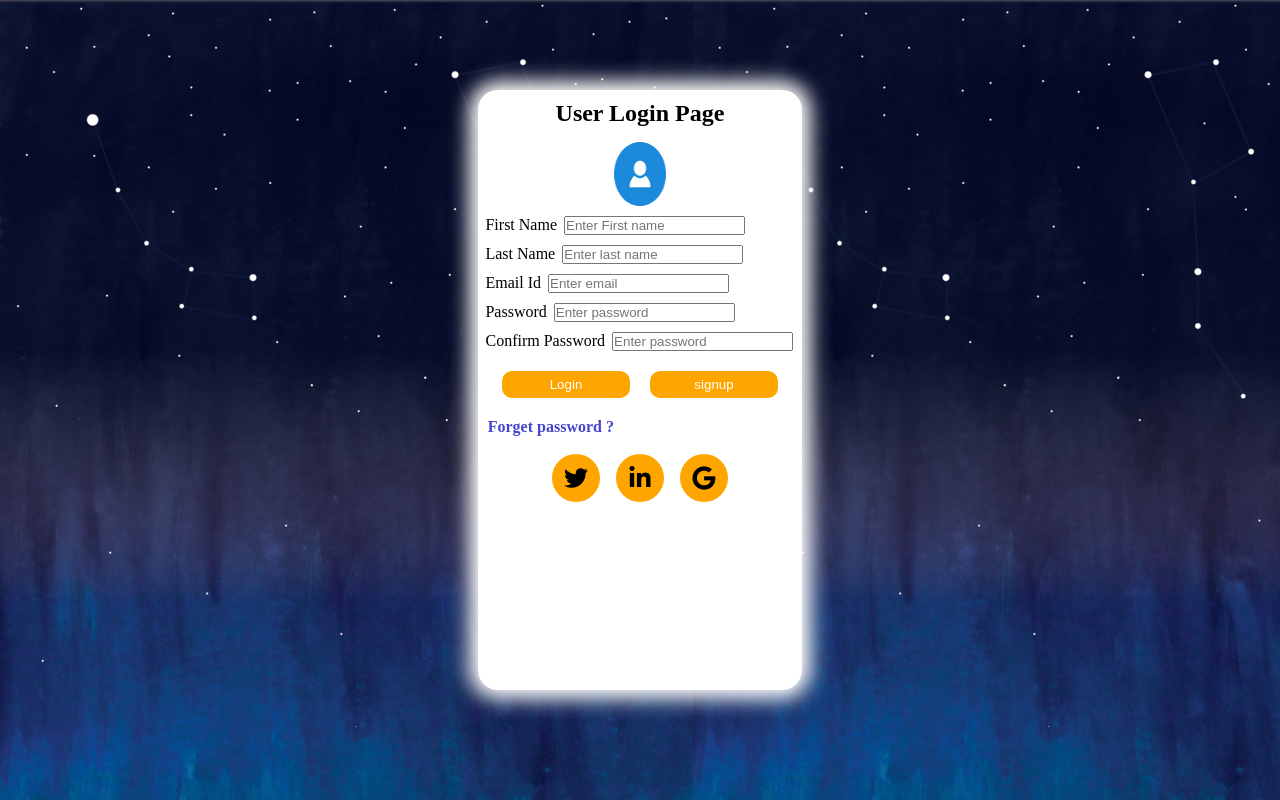
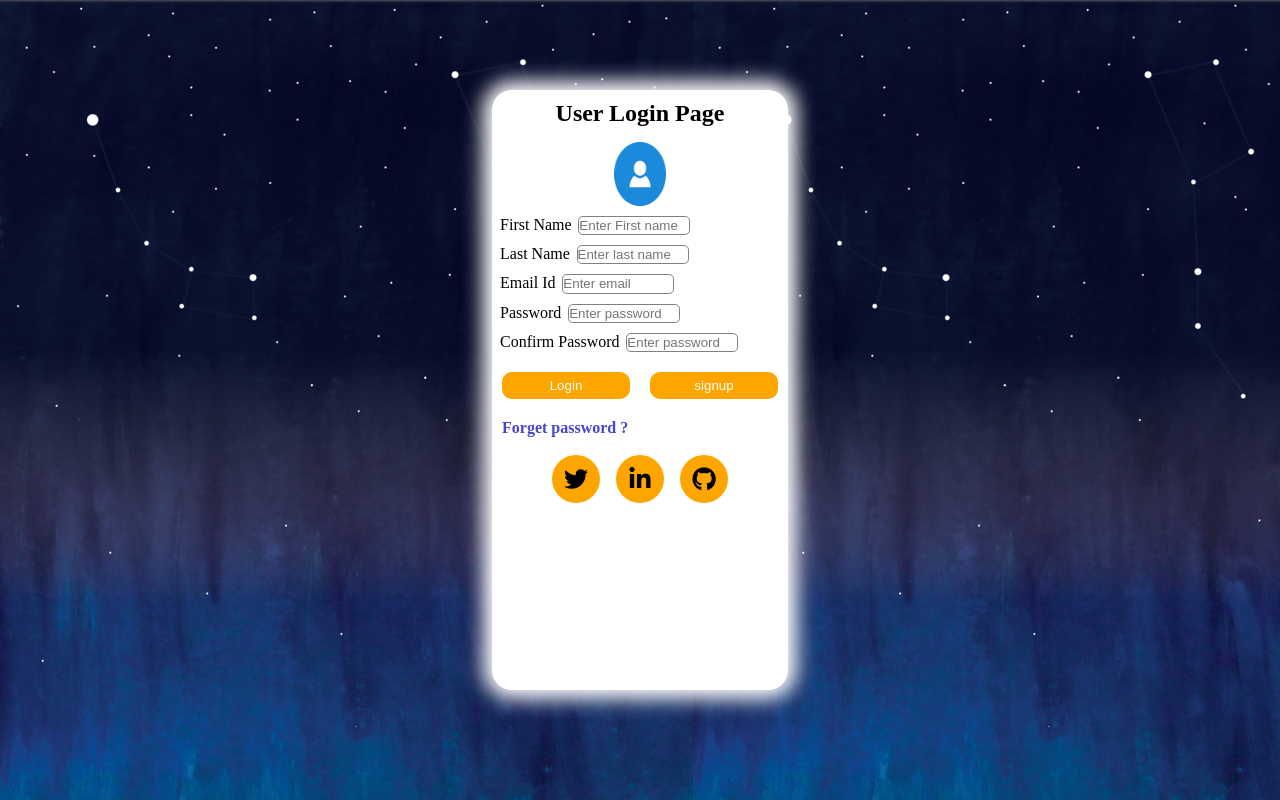
Before and after one commit to Mahi5902/Interncrowd_int8YT6Aern, a plain HTML site: page Task_2_Login_Page/index.html in a window 1280 px wide. Drawn offline with Linux system fonts and the light colour scheme.

Commit message:
first commit

```diff
--- a/Task_2_Login_Page/index.html
+++ b/Task_2_Login_Page/index.html
@@ -60,18 +60,15 @@
 
                 <div class="social_icon">
                     <div class="twitter">
-                        <i class="fa-brands fa-twitter icon"></i>
+                       <a href="https://twitter.com/MahiYad37541151"><i class="fa-brands fa-twitter icon"></i></a>
                     </div>
                     <div class="twitter">
-                        <i class="fa-brands fa-linkedin-in icon"></i>
+                    <a href="https://www.linkedin.com/in/mahi-yadav-8ba112228/"><i class="fa-brands fa-linkedin-in icon"></i></a>
                     </div>
                     <div class="twitter">
-                        <i class="fa-brands fa-google icon"></i>
+                       <a href="https://github.com/Mahi5902"><i class="fa-brands fa-github icon"></i></a>
                     </div>
                 </div>
-                <!-- <div class="lnk">
-            <a href="#">Forget password ?</a>
-            </div> -->
 
             </div>
         </div>
--- a/Task_2_Login_Page/style.css
+++ b/Task_2_Login_Page/style.css
@@ -3,7 +3,6 @@
     padding: 0;
     box-sizing: border-box;
 }
-
 body {
     background-image: url("backimg.png");
     background-image: no-repeat;
@@ -62,8 +61,14 @@ h2 {
     font-weight: 0.2rem;
     position: relative;
     right: 4%;
-    /* width:7rem; */
-    width: auto;
+    width:7rem;
+    border-radius: 0.3rem;
+    height: 1.2rem;
+    box-sizing: border-box;
+    border-width: thin;
+    border: 0.5px solid gray;
+
+    /* width: auto; */
 }
 
 .form {
@@ -152,11 +157,12 @@ h2 {
 
 @media screen and (max-width:800px) {
 
-    /* .body{
-        /* background-image:url("backimg.png");
-        background-color:transparent;
+    .body{
+         /* background-image:url("backimg.png");
+        background-color:transparent; */
 
-    } */
+background-repeat:no-repeat;
+    }
     .apply_box {
         max-width: 75vw;
         height: 75vh;
```
